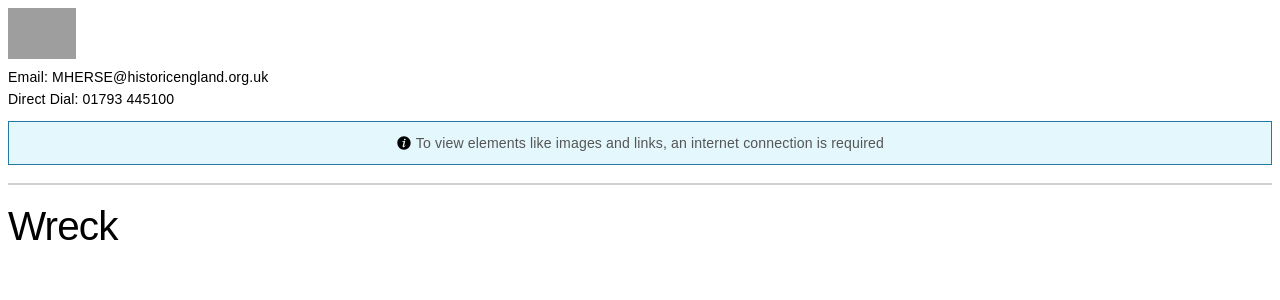
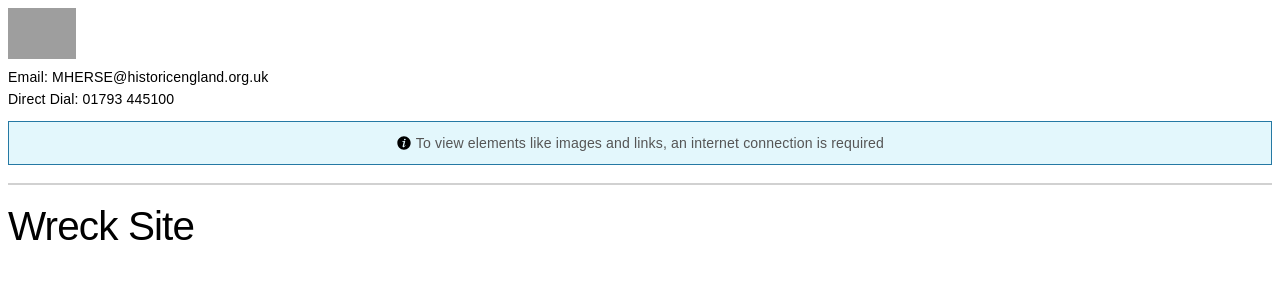
Before and after one commit to HistoricEngland/mariner-proj, a Django app: template mariner_proj/templates/html_export/e14ac900-ee59-11ed-94d5-0242ac120006.htm in a window 1280 px wide. Shown: the top 300 px of the page. Run offline with Django 3.2, Linux system fonts and the light colour scheme; the template is opened without the code that fills it, so the values that code supplies are empty; parts of the project's set-up code (start-up, migrations or seed data) failed here and were passed over; grey boxes are pictures that could not be loaded.

Commit message:
Change report title to Wreck site

```diff
--- a/mariner_proj/templates/html_export/e14ac900-ee59-11ed-94d5-0242ac120006.htm
+++ b/mariner_proj/templates/html_export/e14ac900-ee59-11ed-94d5-0242ac120006.htm
@@ -5,14 +5,14 @@
     <meta http-equiv="Content-Type" content="text/html; charset=UTF-8">
     <meta charset="UTF-8">
     <meta name="viewport" content="width=device-width, initial-scale=1.0">
-    <title>Wreck</title>
+    <title>Wreck Site</title>
     {% include 'html_export/milligram.htm' %}
     {% include 'html_export/custom_style.htm' %}
 </head>
 <body>
     <header>
         {% include 'html_export/custom_header.htm' %}
-        <h1>Wreck</h1>
+        <h1>Wreck Site</h1>
     </header>
     <main>
         {% for resource in resources %}
```
